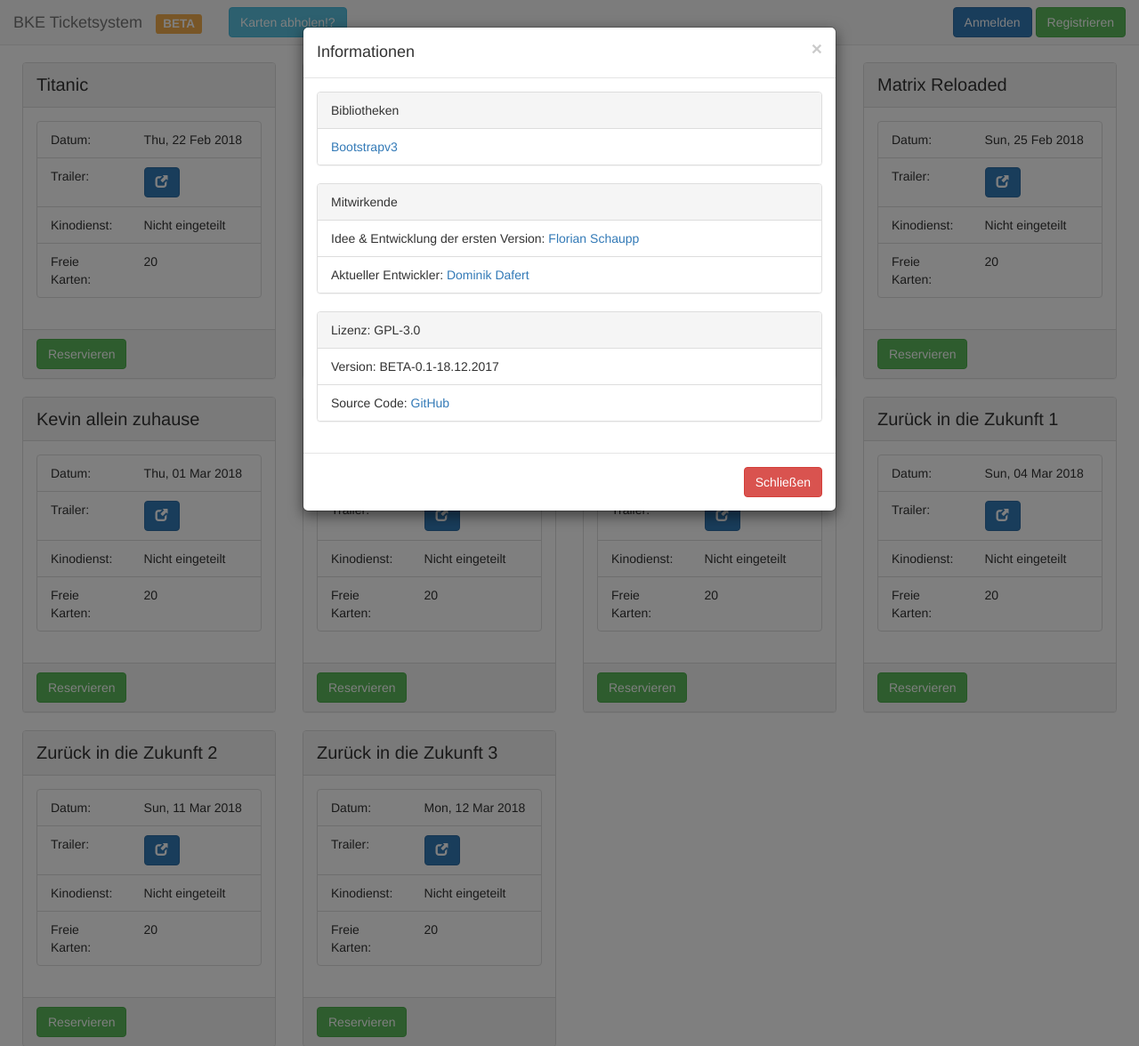
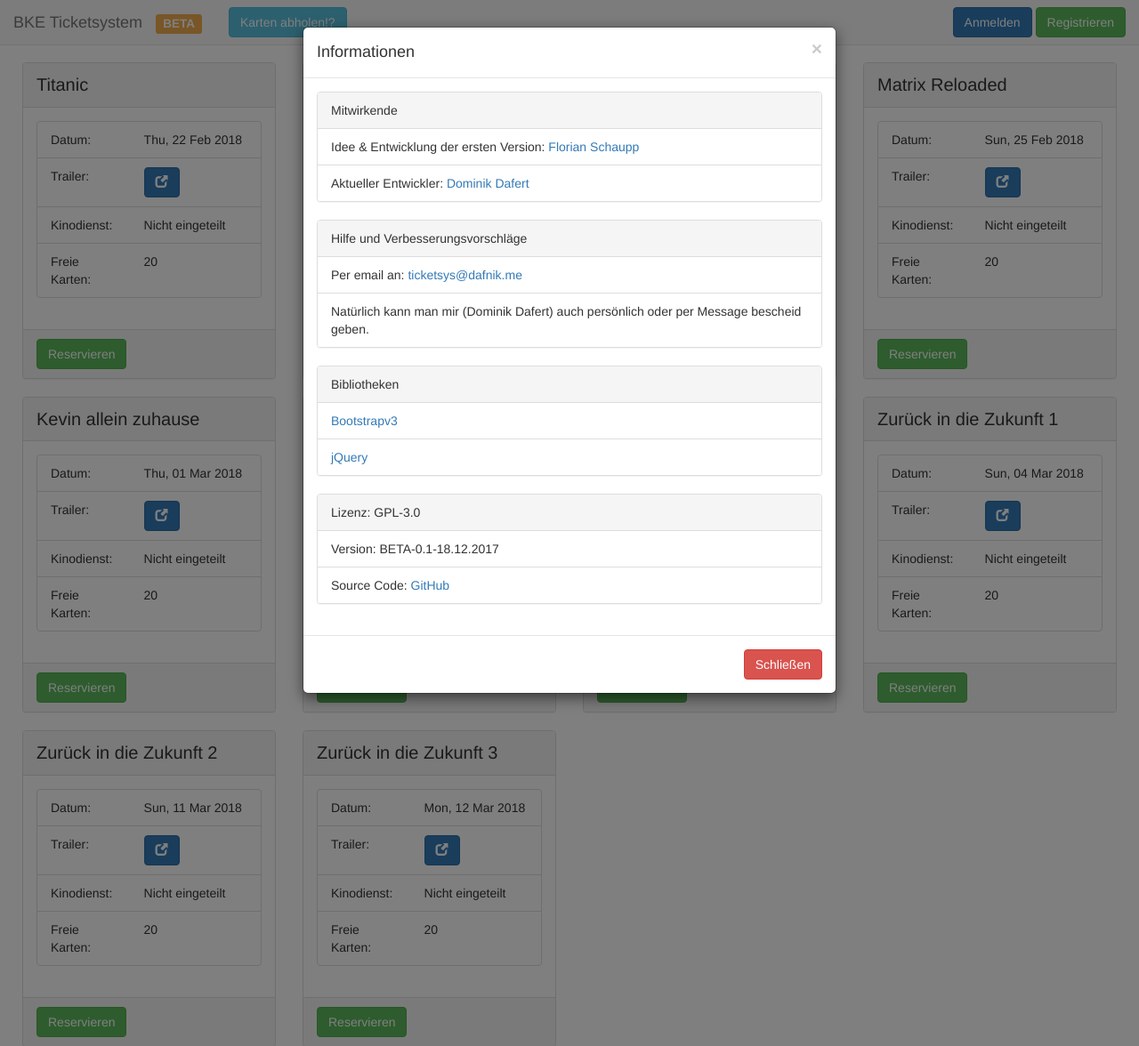
Before and after one commit to fschaupp/ticketsys-bootstrap, a PHP site: page /index.php in a window 1280 px wide, after a click on "Hilfe". Shown: the top 1176 px of the page at 89% size. Run offline with PHP 8.4, Linux system fonts and the light colour scheme; data comes from the database, SQL or seed files in the repository; data that the repository does not hold is empty.

Commit message:
Adds Hilfe und Verbesserungvorschläge and jQuery link

```diff
--- a/navbar.php
+++ b/navbar.php
@@ -324,21 +324,31 @@ if(isset($_SESSION['email'])) {
 
             <div class="modal-body">
                 <div class="panel panel-default">
-                    <div class="panel-heading">Bibliotheken</div>
-
-                    <ul class="list-group">
-                        <li class="list-group-item"><a target="_blank" href="https://getbootstrap.com/">Bootstrapv3</a></li>
-                    </ul>
-
-                </div>
-
-                <div class="panel panel-default">
                     <div class="panel-heading">Mitwirkende</div>
 
                     <ul class="list-group">
                         <li class="list-group-item">Idee & Entwicklung der ersten Version: <a target="_blank" href="#">Florian Schaupp</a></li>
                         <li class="list-group-item">Aktueller Entwickler: <a target="_blank" href="https://dafnik.me/">Dominik Dafert</a></li>
                     </ul>
+                </div>
+
+                <div class="panel panel-default">
+                    <div class="panel-heading">Hilfe und Verbesserungsvorschläge</div>
+
+                    <ul class="list-group">
+                        <li class="list-group-item">Per email an: <a href="mailto:ticketsys@dafnik.me">ticketsys@dafnik.me</a></li>
+                        <li class="list-group-item">Natürlich kann man mir (Dominik Dafert) auch persönlich oder per Message bescheid geben.</li>
+                    </ul>
+                </div>
+
+                <div class="panel panel-default">
+                    <div class="panel-heading">Bibliotheken</div>
+
+                    <ul class="list-group">
+                        <li class="list-group-item"><a target="_blank" href="https://getbootstrap.com/">Bootstrapv3</a></li>
+                        <li class="list-group-item"><a target="_blank" href="https://jquery.com/">jQuery</a></li>
+                    </ul>
+
                 </div>
 
                 <div class="panel panel-default">
```
